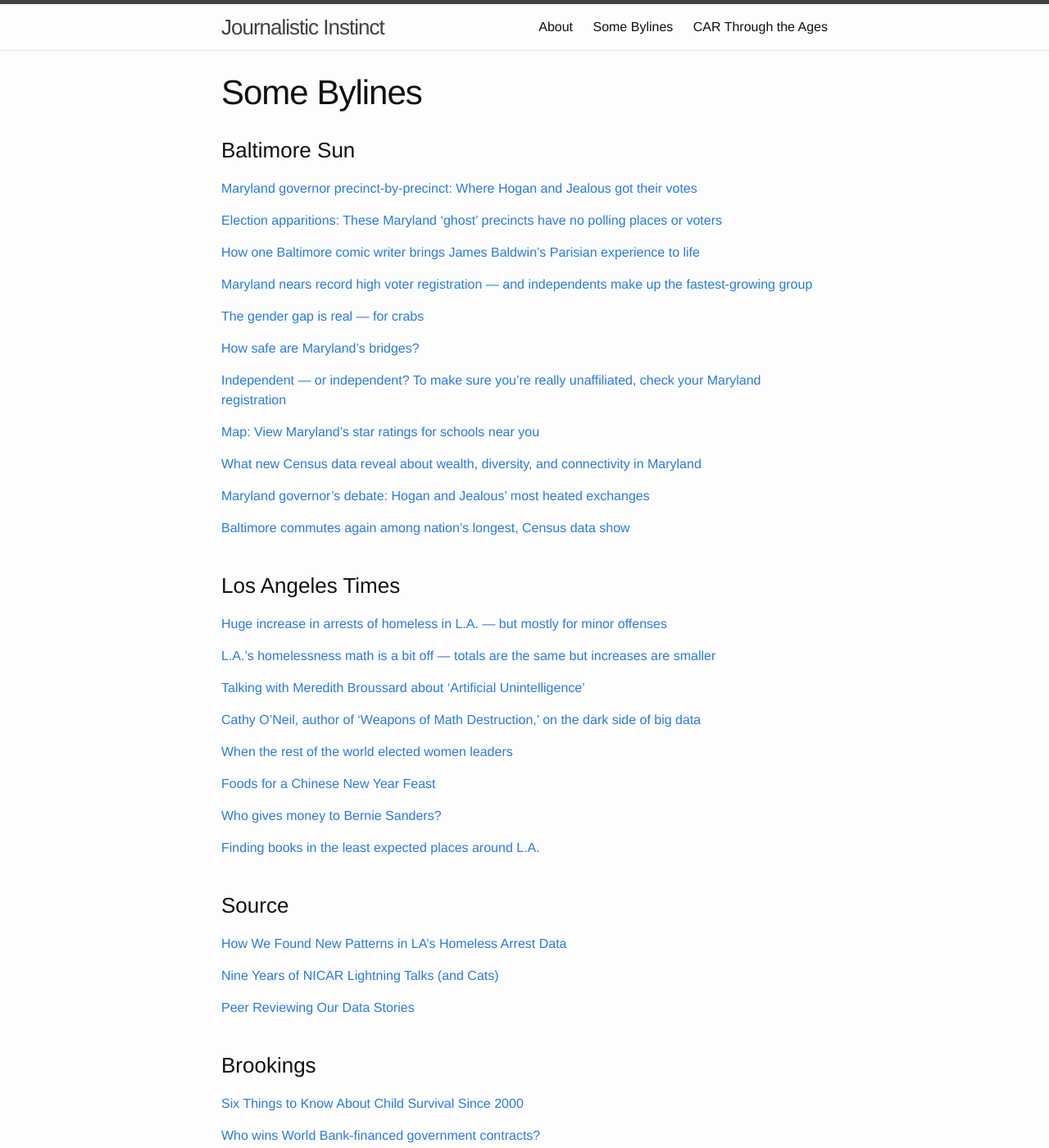
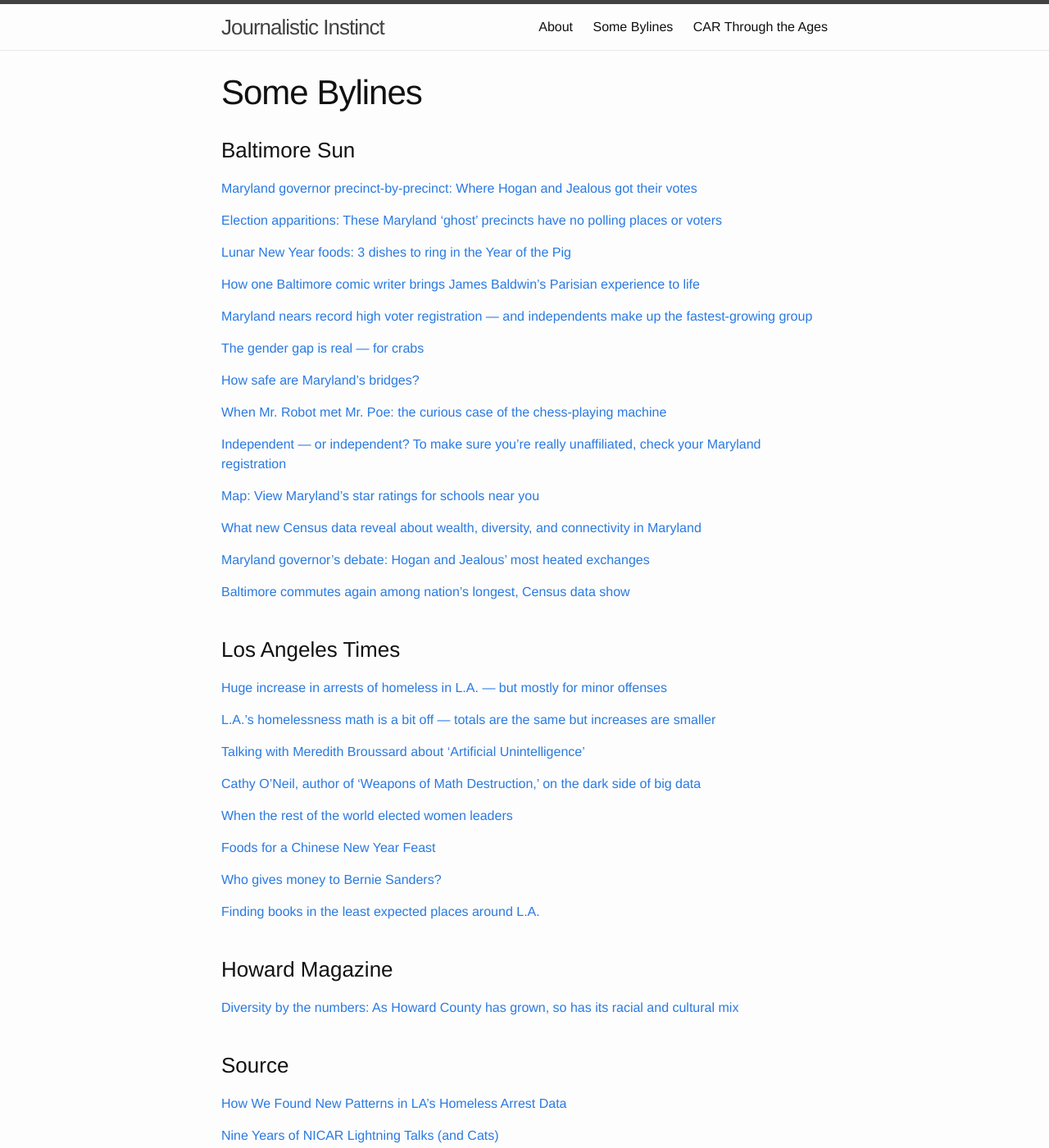
Before and after one commit to underthecurve/underthecurve.github.io, a Jekyll site: the page built from bylines.md, in a window 1280 px wide and 1400 px high. Shown: the whole window at 82% size. Built offline with Jekyll 4.4.1, drawn with Linux system fonts in a browser that asks for light colours.

Commit message:
add bylines

```diff
--- a/bylines.md
+++ b/bylines.md
@@ -10,6 +10,8 @@
 
 [Election apparitions: These Maryland 'ghost' precincts have no polling places or voters](http://www.baltimoresun.com/news/maryland/politics/bs-md-ghost-precincts-20181030-story.html)
 
+[Lunar New Year foods: 3 dishes to ring in the Year of the Pig](https://www.baltimoresun.com/entertainment/dining/bs-fo-taste-lunar-new-year-20190117-story.html)
+
 [How one Baltimore comic writer brings James Baldwin's Parisian experience to life](https://www.baltimoresun.com/entertainment/bs-ae-jordan-clark-20181220-story.html)
 
 [Maryland nears record high voter registration — and independents make up the fastest-growing group](http://www.baltimoresun.com/news/maryland/politics/bs-md-2018-voter-registration-20181011-story.html)
@@ -17,6 +19,8 @@
 [The gender gap is real — for crabs](http://www.baltimoresun.com/news/opinion/oped/bs-md-female-crab-20180829-story.html)
 
 [How safe are Maryland's bridges?](http://www.baltimoresun.com/news/maryland/bs-md-bridge-collapse-maryland-20180815-story.html)
+
+[When Mr. Robot met Mr. Poe: the curious case of the chess-playing machine](https://www.baltimoresun.com/features/retro-baltimore/bs-fe-retro-poe-robot-20190117-story.html)
 
 [Independent — or independent? To make sure you're really unaffiliated, check your Maryland registration](http://www.baltimoresun.com/news/maryland/politics/bs-md-unaffiliated-not-independent-20181015-story.html)
 
@@ -47,6 +51,12 @@
 [Who gives money to Bernie Sanders?](http://www.latimes.com/projects/la-na-pol-sanders-donors/)
 
 [Finding books in the least expected places around L.A.](http://www.latimes.com/books/jacketcopy/la-ca-jc-books-everywhere-20170217-story.html)
+<br>
+<br>
+
+### Howard Magazine
+
+[Diversity by the numbers: As Howard County has grown, so has its racial and cultural mix](https://www.baltimoresun.com/news/maryland/howard/howard-magazine/bs-mg-ho-diversity-data-20190109-story.html)
 <br>
 <br>
 
```
